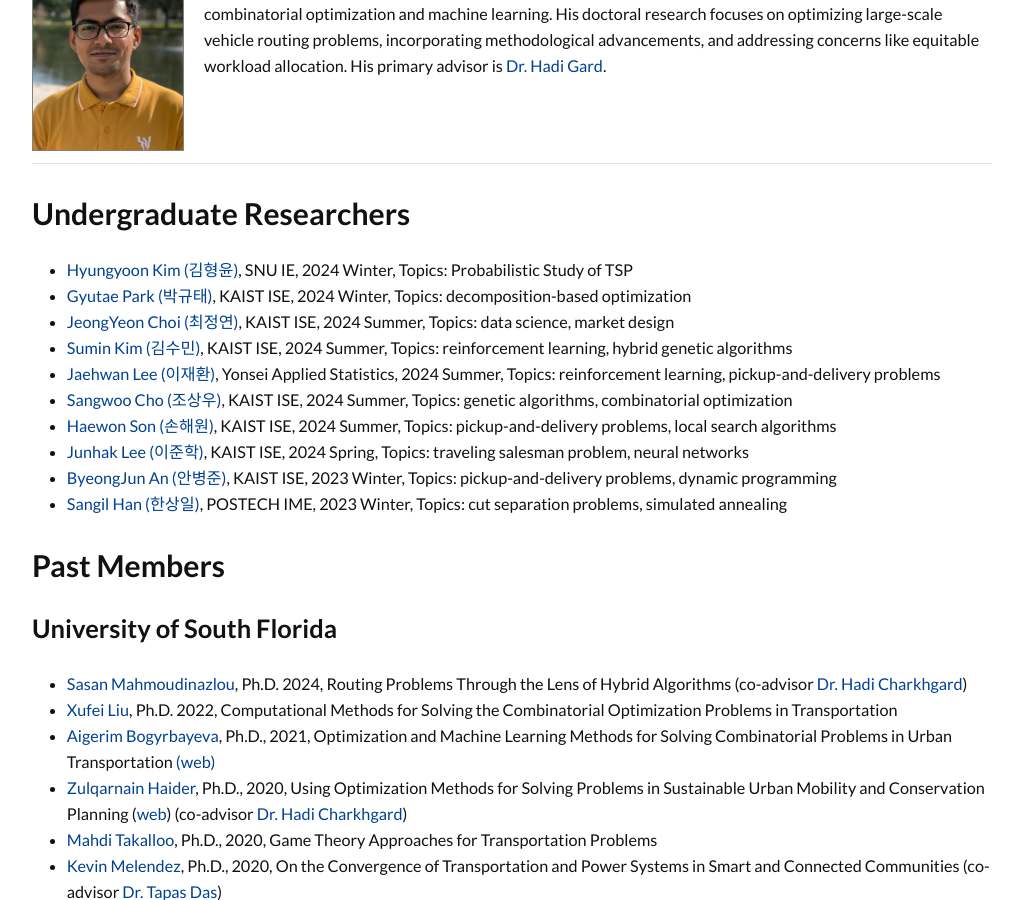
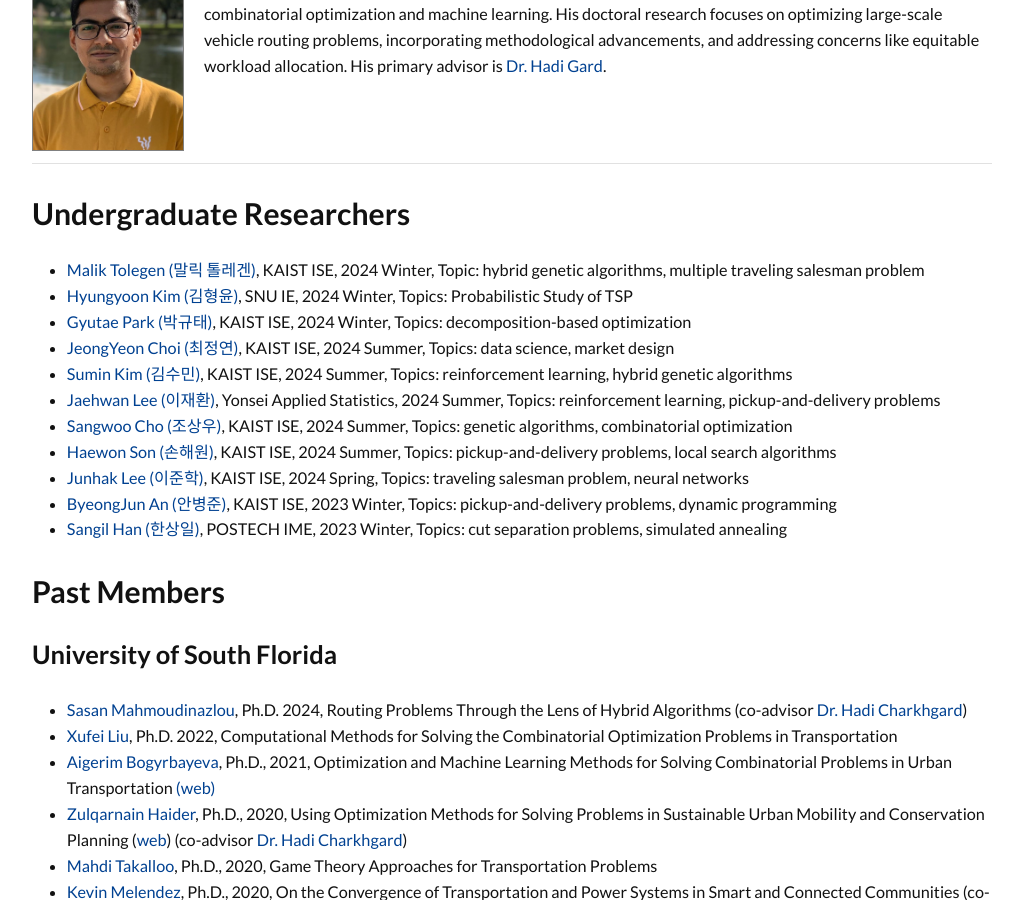
Before and after one commit to kaist-comet/kaist-comet.github.io, a Jekyll site: the page built from people/people.md, in a window 1280 px wide and 900 px high, scrolled down 4322 px. Shown: the whole window, without its empty margins (128-1148 px from the left). Built offline with Jekyll 4.4.1, drawn with Linux system fonts in a browser that asks for light colours; some web fonts are replaced; comment, search, counter and statistics services are not loaded.

Commit message:
2024 winter intern

```diff
--- a/people/people.md
+++ b/people/people.md
@@ -73,6 +73,7 @@ Introducing the current members of the COMET Lab.
 
 
 ## Undergraduate Researchers
+- [Malik Tolegen (말릭 톨레겐)](https://www.linkedin.com/in/malik-tolegen-8a876a21a), KAIST ISE, 2024 Winter, Topic: hybrid genetic algorithms, multiple traveling salesman problem
 - [Hyungyoon Kim (김형윤)](https://www.linkedin.com/in/형윤-김-159551343/), SNU IE, 2024 Winter, Topics: Probabilistic Study of TSP
 - [Gyutae Park (박규태)](https://www.linkedin.com/in/gyutae-park-b97378343/), KAIST ISE, 2024 Winter, Topics: decomposition-based optimization
 - [JeongYeon Choi (최정연)](https://www.linkedin.com/in/정연-최-364baa313/), KAIST ISE, 2024 Summer, Topics: data science, market design
```
